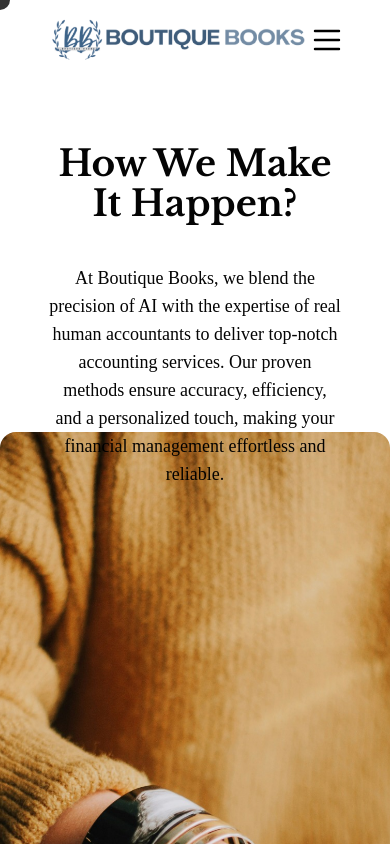
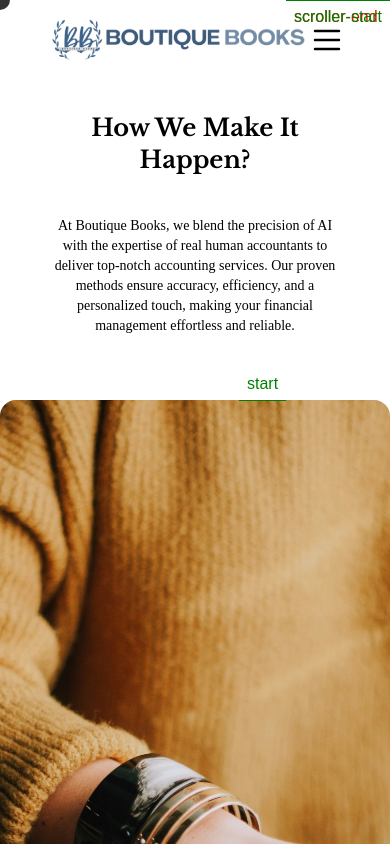
Before and after one commit to NikhilMourya/Boutique-Books, a React (Vite) app: page /our-methods in a window 390 px wide. Shown: the top 844 px of the page. Built offline with nearby package versions, Linux system fonts and the light colour scheme; a web font is replaced by a local one.

Commit message:
update and fix

```diff
--- a/src/page/OurMethods.jsx
+++ b/src/page/OurMethods.jsx
@@ -62,44 +62,29 @@ export default function OurMethods() {
 
 
     let ctx = gsap.context(() => {
-
-      // let t1 = gsap.timeline({
-      //   scrollTrigger: {
-      //     trigger: '#timeline-container',
-      //     start: 'top 40%',
-      //     end: 'top 0',
-      //     scrub: 2,
-      //   }
-      // })
-
-      // t1.from("#timeline-container", {
-      //   width: "80%",
-      // },0)
-
-
       let t2 = gsap.timeline({
         scrollTrigger: {
           trigger: '#timeline-container',
           start: 'top 0%',
-          end: () => `+=${getScrollAmount() * -0.1}`,
-          scrub: 4,
+          end: () => `+=${getScrollAmount() * -0.3}`,
+          scrub: 1,
           pin: true,
+          markers:true
         }
       })
 
-      // t2.from("#timeline-container", {
-      //   width: "80%",
-      // })
       t2.to('#title-wrapper',{
         opacity:0,
-        duration:0.3
-      })
+        duration:0.1,
+      },0)
 
       t2.fromTo('#timeline-wrappper',{
         opacity:0,
+        duration:0.2
       },{
         opacity:1,
-      })
+        duration:0.2
+      },0)
 
       t2.to(wrapper, {
         y: getScrollAmount,
@@ -111,14 +96,14 @@ export default function OurMethods() {
 
   }, [])
   return (
-    <main className="flex flex-col gap-y-24 pt-36" id='our-methods-wrapper'>
+    <main className="flex flex-col gap-y-24 pt-28 md:pt-36" id='our-methods-wrapper'>
 
 
       <section className="fixed z-20" id='title-wrapper'>
         <div className='w-9/12 mx-auto flex flex-col gap-y-10 md:gap-x-24 lg:px-16 items-center justify-center'>
-          <H1 className={'font-primary'}>How We Make It Happen?</H1>
+          <H1 className={'font-primary text-2xl'}>How We Make It Happen?</H1>
 
-          <p className='font-article text-lg'>
+          <p className='font-article text-sm md:text-lg'>
             At Boutique Books, we blend the precision of AI with the expertise of
             real human accountants to deliver top-notch accounting services. Our
             proven methods ensure accuracy, efficiency, and a personalized touch,
```
